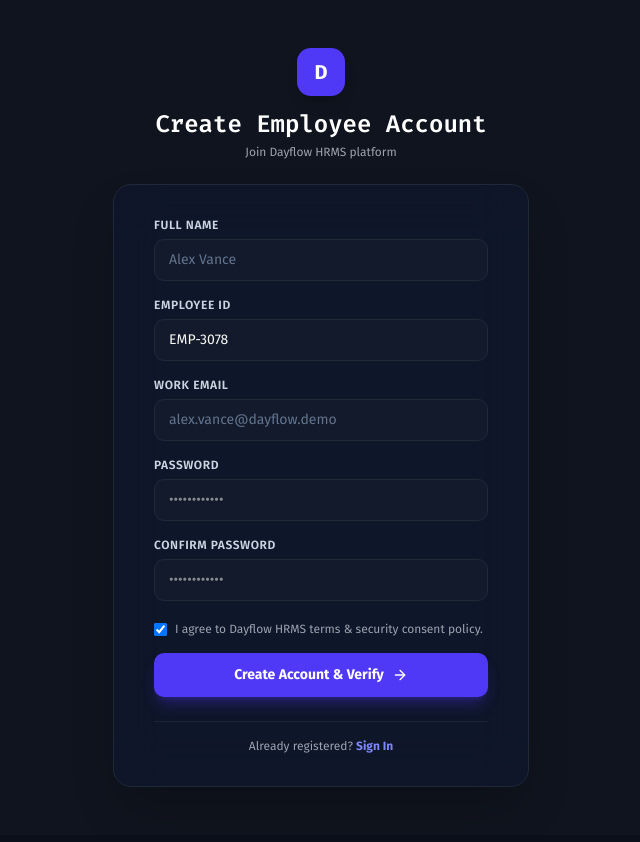
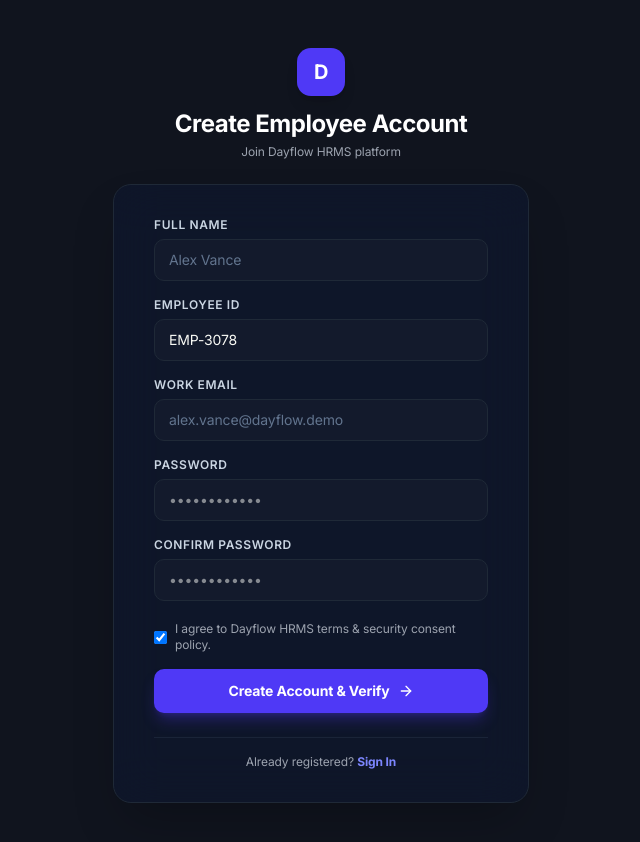
Before and after one commit to muhammedsayeedurrahman/dayflow-hrms-2026, a React (Vite) app in the folder client/: page /signup in a window 1280 px wide. Shown: the top 842 px of the page, without its empty margins (319-959 px from the left). Built offline with nearby package versions, Linux system fonts and the light colour scheme; no server answers.

Commit message:
style: optimize global typography, design system theme shadows, and card hover translations

```diff
--- a/client/src/components/shared/ChatbotWidget.tsx
+++ b/client/src/components/shared/ChatbotWidget.tsx
@@ -137,7 +137,6 @@ export const ChatbotWidget: React.FC = () => {
           style={{
             backgroundColor: '#1E40AF', // blue-800
             color: 'white',
-            fontFamily: '"Fira Sans", sans-serif',
           }}
           aria-label="Open chatbot"
         >
@@ -153,7 +152,6 @@ export const ChatbotWidget: React.FC = () => {
             width: '400px',
             height: '600px',
             backgroundColor: 'white',
-            fontFamily: '"Fira Sans", sans-serif',
             backdropFilter: 'blur(10px)',
           }}
         >
--- a/client/src/components/shared/StatsCard.tsx
+++ b/client/src/components/shared/StatsCard.tsx
@@ -45,31 +45,19 @@ export const StatsCard: React.FC<StatsCardProps> = ({
   const styles = variantStyles[variant];
 
   return (
-    <div
-      className="bg-white rounded-lg p-6 transition-all duration-200 cursor-pointer hover:-translate-y-0.5"
-      style={{
-        boxShadow: '0 4px 6px rgba(0,0,0,0.1)',
-        fontFamily: '"Fira Sans", sans-serif',
-      }}
-      onMouseEnter={(e) => {
-        e.currentTarget.style.boxShadow = '0 10px 15px rgba(0,0,0,0.1)';
-      }}
-      onMouseLeave={(e) => {
-        e.currentTarget.style.boxShadow = '0 4px 6px rgba(0,0,0,0.1)';
-      }}
-    >
+    <div className="bg-white rounded-2xl p-5 border border-slate-200/60 interactive-card cursor-pointer">
       <div className="flex justify-between items-start">
         <div className="flex-1">
-          <p className="text-sm text-gray-500 font-medium">{label}</p>
-          <p className="text-2xl font-bold text-gray-900 mt-1">{value}</p>
+          <p className="text-xs font-bold text-slate-400 uppercase tracking-wider">{label}</p>
+          <p className="text-3xl font-extrabold text-slate-900 mt-1">{value}</p>
           {trend && (
-            <p className={`text-xs font-semibold mt-2 ${trend.isPositive ? 'text-green-600' : 'text-red-600'}`}>
+            <p className={`text-[10px] font-bold mt-2.5 ${trend.isPositive ? 'text-green-600' : 'text-red-600'}`}>
               {trend.value}
             </p>
           )}
         </div>
         <div
-          className="p-2.5 rounded-lg"
+          className="p-2.5 rounded-xl"
           style={{ backgroundColor: styles.iconBg }}
         >
           <Icon className="w-5 h-5" style={{ color: styles.iconColor }} />
--- a/client/src/index.css
+++ b/client/src/index.css
@@ -1,5 +1,5 @@
-/* Design System Fonts: Fira Code + Fira Sans */
-@import url('https://fonts.googleapis.com/css2?family=Fira+Code:wght@400;500;600;700&family=Fira+Sans:wght@300;400;500;600;700&display=swap');
+/* Design System Fonts: Inter (Professional standard for premium SaaS) */
+@import url('https://fonts.googleapis.com/css2?family=Inter:wght@300;400;500;600;700;800&display=swap');
 
 @import "tailwindcss";
 
@@ -81,20 +81,23 @@
 html, body {
   background-color: var(--bg-primary) !important;
   color: var(--text-primary) !important;
-  font-family: 'Fira Sans', -apple-system, BlinkMacSystemFont, 'Segoe UI', sans-serif;
+  font-family: 'Inter', -apple-system, BlinkMacSystemFont, 'Segoe UI', Roboto, Helvetica, Arial, sans-serif;
   overflow-x: hidden;
   scroll-behavior: smooth;
+  -webkit-font-smoothing: antialiased;
+  -moz-osx-font-smoothing: grayscale;
 }
 
-/* Typography hierarchy: Fira Code for headings, Fira Sans for body */
+/* Typography hierarchy: Clean sans-serif headings and body */
 h1, h2, h3, h4, h5, h6 {
-  font-family: 'Fira Code', monospace;
-  font-weight: 600;
+  font-family: 'Inter', -apple-system, sans-serif;
+  font-weight: 700;
+  letter-spacing: -0.02em;
 }
 
-/* Ensure body text uses Fira Sans */
 p, span, div, button, input, textarea, select {
-  font-family: 'Fira Sans', sans-serif;
+  font-family: 'Inter', -apple-system, sans-serif;
+  letter-spacing: -0.01em;
 }
 
 /* Premium Scrollbars */
@@ -113,17 +116,22 @@ p, span, div, button, input, textarea, select {
   background: var(--text-secondary);
 }
 
-/* White/Light Surfaces */
+/* Stable Card Surfaces (No layout shifts or bounciness on hover) */
 .bg-white {
   background-color: var(--bg-card) !important;
   border-color: var(--border-card) !important;
-  box-shadow: 0 4px 15px -3px rgba(15, 23, 42, 0.04), 0 2px 6px -2px rgba(15, 23, 42, 0.02) !important;
-  transition: all 0.3s cubic-bezier(0.4, 0, 0.2, 1);
+  box-shadow: 0 1px 3px 0 rgba(15, 23, 42, 0.03), 0 1px 2px -1px rgba(15, 23, 42, 0.02) !important;
+  transition: border-color 0.2s ease, box-shadow 0.2s ease;
 }
 
-.bg-white:hover {
+/* Distinct interactive cards hover styles */
+.interactive-card {
+  transition: all 0.25s cubic-bezier(0.4, 0, 0.2, 1);
+}
+.interactive-card:hover {
   transform: translateY(-2px);
-  box-shadow: 0 10px 25px -5px rgba(15, 23, 42, 0.08), 0 4px 12px -3px rgba(15, 23, 42, 0.03) !important;
+  box-shadow: 0 12px 30px -5px rgba(15, 23, 42, 0.06), 0 4px 14px -3px rgba(15, 23, 42, 0.03) !important;
+  border-color: rgba(37, 99, 235, 0.2) !important;
 }
 
 .bg-slate-50 {
@@ -134,11 +142,11 @@ p, span, div, button, input, textarea, select {
 .glass-sidebar {
   background-color: var(--bg-card) !important;
   border-right: 1px solid var(--border-card) !important;
-  box-shadow: 4px 0 24px -5px rgba(15, 23, 42, 0.04) !important;
+  box-shadow: 4px 0 24px -5px rgba(15, 23, 42, 0.02) !important;
 }
 
 /* Input Fields overrides */
-.bg-slate-50\/80, .bg-slate-50, .bg-slate-950\/80, .bg-slate-950, .bg-slate-950\/80 {
+.bg-slate-50\/80, .bg-slate-50, .bg-slate-950\/80, .bg-slate-950 {
   background-color: #F8FAFC !important;
   border-color: var(--border-card) !important;
   color: var(--text-primary) !important;
@@ -184,7 +192,26 @@ p, span, div, button, input, textarea, select {
 .floating-nav {
   background-color: var(--bg-card) !important;
   border: 1px solid var(--border-card) !important;
-  box-shadow: 0 4px 20px -3px rgba(15, 23, 42, 0.06) !important;
+  box-shadow: 0 4px 20px -3px rgba(15, 23, 42, 0.04) !important;
+}
+
+/* Liquid Background Blobs */
+.liquid-bg-blob, .liquid-bg-blob-2 {
+  position: absolute;
+  width: 500px;
+  height: 500px;
+  border-radius: 9999px;
+  filter: blur(140px);
+  opacity: 0.1;
+  pointer-events: none;
+  z-index: 0;
+  will-change: transform;
+}
+.liquid-bg-blob {
+  background: radial-gradient(circle, var(--primary-blue), transparent 60%);
+}
+.liquid-bg-blob-2 {
+  background: radial-gradient(circle, var(--purple-accent), transparent 60%);
 }
 
 /* Recharts grid override styling */
@@ -197,7 +224,7 @@ p, span, div, button, input, textarea, select {
 /* Absence Timeline Calendar stripes */
 .weekend-stripe {
   background-color: #F8FAFC !important;
-  background-image: repeating-linear-gradient(45deg, transparent, transparent 5px, rgba(226, 232, 240, 0.3) 5px, rgba(226, 232, 240, 0.3) 10px) !important;
+  background-image: repeating-linear-gradient(45deg, transparent, transparent 5px, rgba(226, 232, 240, 0.25) 5px, rgba(226, 232, 240, 0.25) 10px) !important;
 }
 
 /* Toast animations */
```
